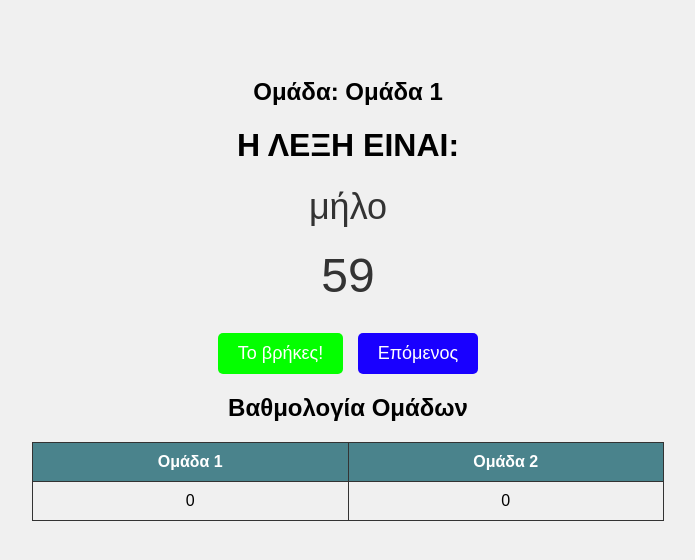
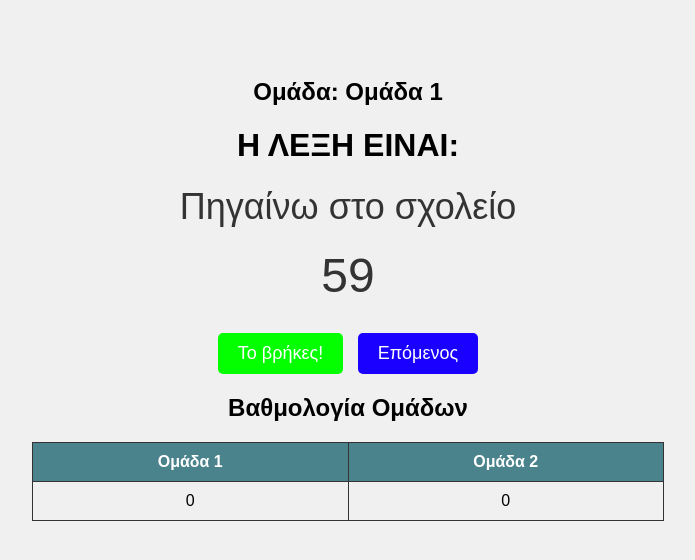
Before and after one commit to armpi13/Pantomime_Project, a plain HTML site: page gameindex.html in a window 1280 px wide. Both pictures are taken after a click on the button "Εμφάνιση λέξης". Shown: the whole page, without its empty margins (292-987 px from the left). Drawn offline with Linux system fonts and the light colour scheme.

Commit message:
Μπήκαν οι λέξεις

```diff
--- a/gameindex.html
+++ b/gameindex.html
@@ -42,7 +42,7 @@
             color: #fff;
             cursor: pointer;
         }
-        .found-word-button, .lost-word-button,.next-team-button {
+        .found-word-button, .lost-word-button, .next-team-button {
             font-size: 18px;
             padding: 10px 20px;
             border: none;
@@ -102,7 +102,38 @@
 
     <script>
         // Λίστα με λέξεις
-        var words = ["μήλο", "πορτοκάλι", "μπανάνα", "σταφύλι", "κεράσι"];
+        var words = [
+            "Πηγαίνω στο σχολείο",
+            "Βάφω τον τοίχο",
+            "Διαβάζω ένα βιβλίο",
+            "Παίζω με τη γάτα",
+            "Τρέχω στο πάρκο",
+            "Μαγειρεύω στην κουζίνα",
+            "Οδηγώ το αυτοκίνητο",
+            "Τραγουδάω στο μπάνιο",
+            "Πίνω καφέ με φίλους",
+            "Παίζω ποδόσφαιρο",
+            "Βγάζω βόλτα τον σκύλο",
+            "Κάνω γυμναστική στο σπίτι",
+            "Φτιάχνω ένα παζλ",
+            "Παρακολουθώ μια ταινία",
+            "Ψάχνω τα κλειδιά μου",
+            "Πηγαίνω σούπερ μάρκετ",
+            "Παίζω με το μωρό",
+            "Κάνω βουτιά στη θάλασσα",
+            "Ανεβαίνω στο βουνό",
+            "Γράφω στον υπολογιστή",
+            "Καθαρίζω το σπίτι",
+            "Οδηγώ ποδήλατο",
+            "Παίζω μπάσκετ",
+            "Φτιάχνω το κρεβάτι",
+            "Μιλάω στο τηλέφωνο",
+            "Σκουπίζω με την ηλεκτρική σκούπα",
+            "Χορεύω στη μουσική",
+            "Κουρεύω το γρασίδι",
+            "Περιμένω το λεωφορείο",
+            "Αλλάζω ένα λάστιχο"
+        ];
 
         // Λήψη παραμέτρων URL για τα ονόματα των ομάδων
         var params = new URLSearchParams(window.location.search);
@@ -125,9 +156,19 @@
         }
 
         function chooseRandomWord() {
+            if (words.length === 0) {
+                document.getElementById("randomWord").innerHTML = "Δεν υπάρχουν άλλες λέξεις!";
+                document.getElementById("showButton").style.display = "none";
+                return;
+            }
+
             var randomIndex = Math.floor(Math.random() * words.length);
             var selectedWord = words[randomIndex];
             document.getElementById("randomWord").innerHTML = selectedWord;
+
+            // Αφαίρεση της λέξης από τη λίστα
+            words.splice(randomIndex, 1);
+
             document.getElementById("showButton").style.display = "none";
             document.getElementById("foundButton").style.display = "inline-block";
             document.getElementById("nextButton").style.display = "inline-block";
@@ -138,15 +179,13 @@
 
             // Συνάρτηση που ενημερώνει τον χρονομετρητή κάθε δευτερόλεπτο
             countdownTimer = setInterval(function() {
-                // Ενημερώνουμε την εμφάνιση του χρονομετρητή
                 document.getElementById('countdown').innerHTML = countdownTime;
-
-                // Μειώνουμε τον χρόνο κατά ένα δευτερόλεπτο
                 countdownTime--;
 
                 // Αν ο χρονομετρητής φτάσει στο 0, σταματάμε την αντίστροφη μέτρηση
                 if (countdownTime < 0) {
                     clearInterval(countdownTimer);
+                    document.getElementById("foundButton").style.display = "none";
                     document.getElementById('countdown').innerHTML = "Τέλος χρόνου!";
                 }
             }, 1000); // Εκτελείται κάθε 1000ms (1 δευτερόλεπτο)
```
